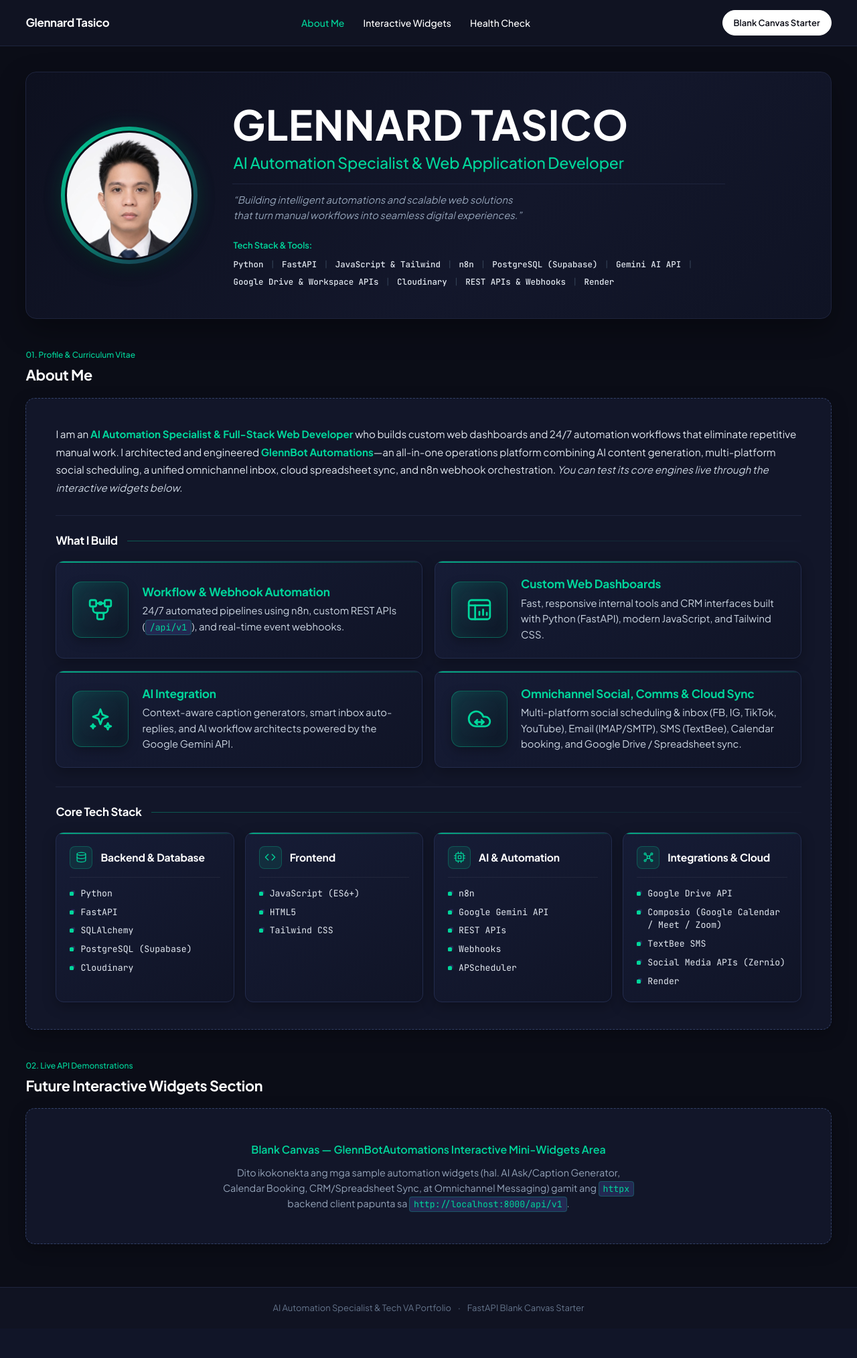
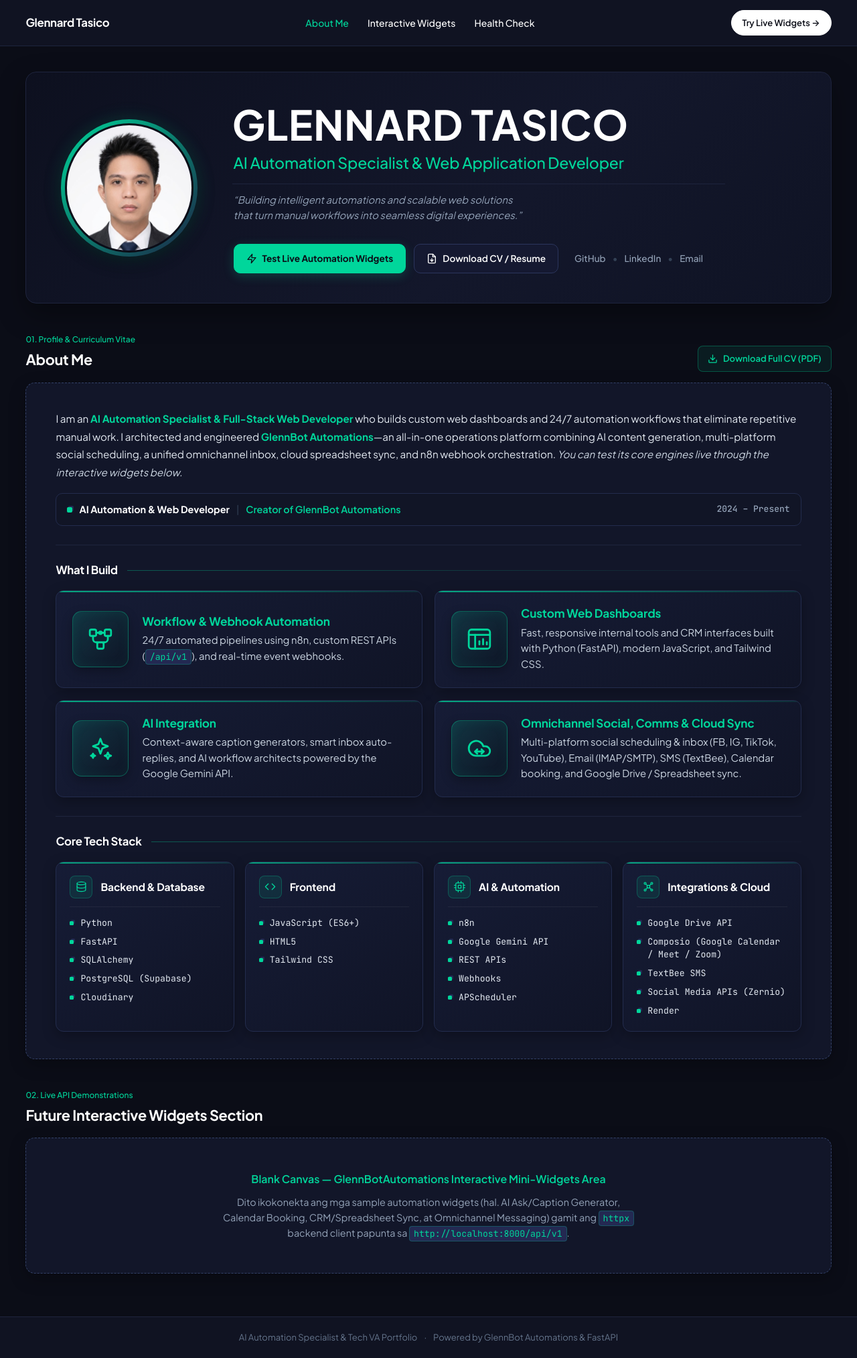
Before and after one commit to glennardtasicova-byte/Glennard-Tasico, a FastAPI app: page / in a window 1280 px wide. Shown: the whole page at 67% size. Before the commit the page ends 1960 px from the top, so only its background shows below. Run offline with FastAPI, Linux system fonts and the light colour scheme.

Commit message:
feat: add resume PDF generation and hero buttons
- Implement `_build_cv_pdf_bytes` for dynamic resume generation.
- Add primary and secondary CTA buttons to the hero section.
- Update CSS for improved button styling and layout.

```diff
--- a/main.py
+++ b/main.py
@@ -229,6 +229,82 @@ async def index(request: Request):
         return templates.TemplateResponse("index.html", context)
 
 
+from fastapi.responses import Response
+
+
+def _build_cv_pdf_bytes() -> bytes:
+    """Builds a clean, valid 1-page PDF resume for Glennard Tasico using pure Python."""
+    lines = [
+        ("F2", 18, 50, 760, "GLENNARD TASICO"),
+        ("F1", 11, 50, 742, "AI Automation Specialist & Full-Stack Web Application Developer"),
+        ("F1", 9, 50, 726, "Email: sccmoldgroup@gmail.com  |  GitHub: github.com/glennardtasico  |  Portfolio: GlennBot Automations"),
+        ("F2", 12, 50, 696, "ABOUT ME"),
+        ("F1", 9.5, 50, 680, "AI Automation Specialist & Full-Stack Web Developer building custom web dashboards and 24/7"),
+        ("F1", 9.5, 50, 667, "automation workflows that eliminate repetitive manual work. Architected and engineered GlennBot"),
+        ("F1", 9.5, 50, 654, "Automations - an all-in-one operations platform combining AI content generation, multi-platform"),
+        ("F1", 9.5, 50, 641, "social scheduling, unified omnichannel inbox, cloud spreadsheet sync, and n8n webhook orchestration."),
+        ("F2", 12, 50, 612, "EXPERIENCE & FEATURED ARCHITECTURE"),
+        ("F2", 10, 50, 596, "AI Automation & Full-Stack Web Developer | Creator of GlennBot Automations (2024 - Present)"),
+        ("F1", 9.5, 62, 581, "- Engineered 24/7 automated pipelines using n8n, custom FastAPI REST APIs (/api/v1), and webhooks."),
+        ("F1", 9.5, 62, 568, "- Built responsive internal tools, CRM dashboards, and cloud spreadsheet sync with Python & JS."),
+        ("F1", 9.5, 62, 555, "- Integrated Google Gemini API for context-aware caption generation, smart inbox auto-replies, and AI workflows."),
+        ("F1", 9.5, 62, 542, "- Unified omnichannel social scheduling & inbox (FB, IG, TikTok, YouTube), IMAP/SMTP Email, TextBee SMS,"),
+        ("F1", 9.5, 70, 529, "Composio Calendar/Meet booking, and two-way Google Drive / Spreadsheet synchronization."),
+        ("F2", 12, 50, 500, "WHAT I BUILD"),
+        ("F1", 9.5, 62, 484, "- Workflow & Webhook Automation: 24/7 automated pipelines using n8n, custom REST APIs (/api/v1), webhooks."),
+        ("F1", 9.5, 62, 471, "- Custom Web Dashboards: Fast, responsive internal tools and CRM interfaces (FastAPI, JS, Tailwind CSS)."),
+        ("F1", 9.5, 62, 458, "- AI Integration: Context-aware caption generators, smart inbox auto-replies, Gemini API workflows."),
+        ("F1", 9.5, 62, 445, "- Omnichannel Social, Comms & Cloud Sync: Multi-platform social, Email, SMS, Calendar, Drive/Sheets sync."),
+        ("F2", 12, 50, 416, "CORE TECH STACK"),
+        ("F1", 9.5, 62, 400, "- Backend & Database: Python, FastAPI, SQLAlchemy, PostgreSQL (Supabase), Cloudinary"),
+        ("F1", 9.5, 62, 387, "- Frontend: JavaScript (ES6+), HTML5, Tailwind CSS"),
+        ("F1", 9.5, 62, 374, "- AI & Automation: n8n, Google Gemini API, REST APIs, Webhooks, APScheduler"),
+        ("F1", 9.5, 62, 361, "- Integrations & Cloud: Google Drive API, Composio (Calendar/Meet/Zoom), TextBee SMS, Zernio, Render"),
+    ]
+    stream_cmds = ["BT"]
+    for font_key, size, x, y, text in lines:
+        safe_text = text.replace("\\", "\\\\").replace("(", "\\(").replace(")", "\\)")
+        stream_cmds.append(f"/{font_key} {size} Tf 1 0 0 1 {x} {y} Tm ({safe_text}) Tj")
+    stream_cmds.append("ET")
+    content_bytes = "\n".join(stream_cmds).encode("latin-1", errors="replace")
+
+    objs = [
+        b"1 0 obj\n<< /Type /Catalog /Pages 2 0 R >>\nendobj\n",
+        b"2 0 obj\n<< /Type /Pages /Kids [3 0 R] /Count 1 >>\nendobj\n",
+        b"3 0 obj\n<< /Type /Page /Parent 2 0 R /MediaBox [0 0 612 792] /Resources << /Font << /F1 4 0 R /F2 5 0 R >> >> /Contents 6 0 R >>\nendobj\n",
+        b"4 0 obj\n<< /Type /Font /Subtype /Type1 /BaseFont /Helvetica >>\nendobj\n",
+        b"5 0 obj\n<< /Type /Font /Subtype /Type1 /BaseFont /Helvetica-Bold >>\nendobj\n",
+        f"6 0 obj\n<< /Length {len(content_bytes)} >>\nstream\n".encode("latin-1") + content_bytes + b"\nendstream\nendobj\n",
+    ]
+    out = bytearray(b"%PDF-1.4\n")
+    offsets = []
+    for obj in objs:
+        offsets.append(len(out))
+        out.extend(obj)
+    xref_pos = len(out)
+    out.extend(f"xref\n0 {len(objs) + 1}\n0000000000 65535 f \n".encode("latin-1"))
+    for off in offsets:
+        out.extend(f"{off:010d} 00000 n \n".encode("latin-1"))
+    out.extend(
+        f"trailer\n<< /Size {len(objs) + 1} /Root 1 0 R >>\nstartxref\n{xref_pos}\n%%EOF\n".encode("latin-1")
+    )
+    return bytes(out)
+
+
+@app.api_route("/cv/download", methods=["GET", "HEAD"])
+async def download_cv():
+    """Serves a downloadable PDF Resume/CV for Glennard Tasico."""
+    pdf_bytes = _build_cv_pdf_bytes()
+    return Response(
+        content=pdf_bytes,
+        media_type="application/pdf",
+        headers={
+            "Content-Disposition": 'attachment; filename="Glennard_Tasico_CV.pdf"',
+            "Cache-Control": "no-cache",
+        },
+    )
+
+
 @app.api_route("/health", methods=["GET", "HEAD"])
 @app.api_route("/api/health", methods=["GET", "HEAD"])
 async def health_check():
--- a/static/css/style.css
+++ b/static/css/style.css
@@ -202,38 +202,100 @@ body {
   text-wrap: balance;
 }
 
-.resume-stack {
-  margin-top: 8px;
-  padding-top: 10px;
+.hero-actions-bar {
+  margin-top: 12px;
+  padding-top: 14px;
   padding-left: 2px;
   display: flex;
   flex-wrap: wrap;
   align-items: center;
-  gap: 8px 12px;
-  font-size: clamp(0.8125rem, 0.95vw, 0.925rem);
+  gap: 14px 24px;
 }
 
-.stack-label {
-  font-weight: 600;
-  color: var(--accent-primary);
-  letter-spacing: -0.01em;
-  white-space: nowrap;
-}
-
-.stack-items {
+.hero-cta-group {
   display: flex;
   flex-wrap: wrap;
   align-items: center;
-  gap: 6px 10px;
-  font-family: var(--font-mono);
-  font-size: clamp(0.78rem, 0.9vw, 0.875rem);
-  font-weight: 500;
-  color: #e2e8f0;
+  gap: 12px;
 }
 
-.stack-sep {
+.btn-hero-primary {
+  display: inline-flex;
+  align-items: center;
+  gap: 8px;
+  font-size: 0.85rem;
+  font-weight: 700;
+  color: #0b0d17;
+  background-color: var(--accent-primary);
+  border: 1px solid var(--accent-primary);
+  padding: 10px 18px;
+  border-radius: 10px;
+  text-decoration: none;
+  white-space: nowrap;
+  flex-shrink: 0;
+  transition: transform 150ms cubic-bezier(0.16, 1, 0.3, 1), background-color 150ms ease, box-shadow 150ms ease;
+  box-shadow: 0 4px 16px rgba(0, 214, 155, 0.22);
+}
+
+.btn-hero-primary:hover {
+  transform: translateY(-2px);
+  background-color: #12eab0;
+  box-shadow: 0 8px 22px rgba(0, 214, 155, 0.32);
+}
+
+.btn-hero-primary svg,
+.btn-hero-secondary svg {
+  width: 16px;
+  height: 16px;
+  flex-shrink: 0;
+}
+
+.btn-hero-secondary {
+  display: inline-flex;
+  align-items: center;
+  gap: 8px;
+  font-size: 0.85rem;
+  font-weight: 600;
+  color: var(--text-primary);
+  background-color: rgba(22, 27, 51, 0.85);
+  border: 1px solid #2b355c;
+  padding: 10px 18px;
+  border-radius: 10px;
+  text-decoration: none;
+  white-space: nowrap;
+  flex-shrink: 0;
+  transition: transform 150ms cubic-bezier(0.16, 1, 0.3, 1), border-color 150ms ease, color 150ms ease;
+}
+
+.btn-hero-secondary:hover {
+  transform: translateY(-2px);
+  border-color: var(--accent-primary);
+  color: var(--accent-primary);
+}
+
+.hero-social-links {
+  display: flex;
+  align-items: center;
+  gap: 10px;
+  font-size: 0.85rem;
+  font-weight: 500;
+}
+
+.hero-social-link {
+  color: var(--text-secondary);
+  text-decoration: none;
+  white-space: nowrap;
+  transition: color 150ms ease;
+}
+
+.hero-social-link:hover {
+  color: var(--accent-primary);
+  text-decoration: underline;
+  text-underline-offset: 4px;
+}
+
+.social-sep {
   color: #334155;
-  font-weight: 400;
   user-select: none;
 }
 
@@ -248,6 +310,49 @@ body {
   display: flex;
   flex-direction: column;
   gap: 4px;
+}
+
+.section-header-split {
+  flex-direction: row;
+  align-items: flex-end;
+  justify-content: space-between;
+  gap: 16px;
+  flex-wrap: wrap;
+}
+
+.section-header-titles {
+  display: flex;
+  flex-direction: column;
+  gap: 4px;
+}
+
+.btn-section-cv {
+  display: inline-flex;
+  align-items: center;
+  gap: 8px;
+  font-size: 0.8125rem;
+  font-weight: 600;
+  color: var(--accent-primary);
+  background-color: rgba(0, 214, 155, 0.08);
+  border: 1px solid rgba(0, 214, 155, 0.3);
+  padding: 8px 14px;
+  border-radius: 8px;
+  text-decoration: none;
+  white-space: nowrap;
+  flex-shrink: 0;
+  transition: background-color 150ms ease, border-color 150ms ease, transform 150ms ease;
+}
+
+.btn-section-cv:hover {
+  background-color: rgba(0, 214, 155, 0.16);
+  border-color: var(--accent-primary);
+  transform: translateY(-1px);
+}
+
+.btn-section-cv svg {
+  width: 15px;
+  height: 15px;
+  flex-shrink: 0;
 }
 
 .section-index {
@@ -342,6 +447,59 @@ body {
 .cv-intro-text em {
   color: #cbd5e1;
   font-style: italic;
+}
+
+.experience-timeline-bar {
+  display: flex;
+  align-items: center;
+  justify-content: space-between;
+  flex-wrap: wrap;
+  gap: 10px 20px;
+  padding: 12px 16px;
+  background: rgba(16, 20, 38, 0.75);
+  border: 1px solid #232c4d;
+  border-radius: 10px;
+  margin-top: 2px;
+}
+
+.experience-role-main {
+  display: flex;
+  align-items: center;
+  flex-wrap: wrap;
+  gap: 8px 10px;
+  font-size: 0.9rem;
+}
+
+.experience-marker {
+  width: 8px;
+  height: 8px;
+  border-radius: 2px;
+  background-color: var(--accent-primary);
+  box-shadow: 2px -2px 0 var(--accent-secondary);
+  flex-shrink: 0;
+}
+
+.experience-title {
+  font-weight: 700;
+  color: var(--text-primary);
+}
+
+.experience-divider {
+  color: #334155;
+  user-select: none;
+}
+
+.experience-org {
+  font-weight: 600;
+  color: var(--accent-primary);
+}
+
+.experience-period {
+  font-family: var(--font-mono);
+  font-size: 0.8125rem;
+  font-weight: 500;
+  color: var(--text-secondary);
+  white-space: nowrap;
 }
 
 /* Web Cards Grids */
@@ -595,8 +753,9 @@ code {
     text-align: center;
     gap: 20px;
   }
-  .resume-stack,
-  .stack-items {
+  .hero-actions-bar,
+  .hero-cta-group,
+  .hero-social-links {
     justify-content: center;
   }
   .placeholder-box {
--- a/templates/index.html
+++ b/templates/index.html
@@ -14,7 +14,7 @@
   <link href="https://fonts.googleapis.com/css2?family=JetBrains+Mono:wght@400;500&family=Plus+Jakarta+Sans:wght@400;500;600;700&display=swap" rel="stylesheet" />
 
   <!-- Custom Stylesheet -->
-  <link rel="stylesheet" href="/static/css/style.css?v=8" />
+  <link rel="stylesheet" href="/static/css/style.css?v=9" />
 </head>
 <body>
   <!-- Top Bar Navigation -->
@@ -27,7 +27,7 @@
         <a href="/health" class="nav-link" target="_blank" rel="noopener">Health Check</a>
       </nav>
       <div class="header-action">
-        <a href="#interactive-widgets" class="btn-outline">Blank Canvas Starter</a>
+        <a href="#interactive-widgets" class="btn-outline">Try Live Widgets &rarr;</a>
       </div>
     </div>
   </header>
@@ -51,29 +51,31 @@
           <p class="resume-quote">
             &ldquo;Building intelligent automations and scalable web solutions that turn manual workflows into seamless digital experiences.&rdquo;
           </p>
-          <div class="resume-stack" aria-label="Tech Stack and Tools">
-            <span class="stack-label">Tech Stack &amp; Tools:</span>
-            <span class="stack-items">
-              <span>Python</span>
-              <span class="stack-sep" aria-hidden="true">|</span>
-              <span>FastAPI</span>
-              <span class="stack-sep" aria-hidden="true">|</span>
-              <span>JavaScript &amp; Tailwind</span>
-              <span class="stack-sep" aria-hidden="true">|</span>
-              <span>n8n</span>
-              <span class="stack-sep" aria-hidden="true">|</span>
-              <span>PostgreSQL (Supabase)</span>
-              <span class="stack-sep" aria-hidden="true">|</span>
-              <span>Gemini AI API</span>
-              <span class="stack-sep" aria-hidden="true">|</span>
-              <span>Google Drive &amp; Workspace APIs</span>
-              <span class="stack-sep" aria-hidden="true">|</span>
-              <span>Cloudinary</span>
-              <span class="stack-sep" aria-hidden="true">|</span>
-              <span>REST APIs &amp; Webhooks</span>
-              <span class="stack-sep" aria-hidden="true">|</span>
-              <span>Render</span>
-            </span>
+          <div class="hero-actions-bar">
+            <div class="hero-cta-group">
+              <a href="#interactive-widgets" class="btn-hero-primary">
+                <svg viewBox="0 0 24 24" fill="none" stroke="currentColor" stroke-width="2" stroke-linecap="round" stroke-linejoin="round" aria-hidden="true">
+                  <polygon points="13 2 3 14 12 14 11 22 21 10 12 10 13 2" />
+                </svg>
+                <span>Test Live Automation Widgets</span>
+              </a>
+              <a href="/cv/download" class="btn-hero-secondary" download="Glennard_Tasico_CV.pdf">
+                <svg viewBox="0 0 24 24" fill="none" stroke="currentColor" stroke-width="2" stroke-linecap="round" stroke-linejoin="round" aria-hidden="true">
+                  <path d="M14 2H6a2 2 0 0 0-2 2v16a2 2 0 0 0 2 2h12a2 2 0 0 0 2-2V8z" />
+                  <polyline points="14 2 14 8 20 8" />
+                  <line x1="12" y1="18" x2="12" y2="12" />
+                  <polyline points="9 15 12 18 15 15" />
+                </svg>
+                <span>Download CV / Resume</span>
+              </a>
+            </div>
+            <div class="hero-social-links" aria-label="Social and Contact Links">
+              <a href="https://github.com/glennardtasico" target="_blank" rel="noopener noreferrer" class="hero-social-link">GitHub</a>
+              <span class="social-sep" aria-hidden="true">&bull;</span>
+              <a href="https://www.linkedin.com/in/glennard-tasico" target="_blank" rel="noopener noreferrer" class="hero-social-link">LinkedIn</a>
+              <span class="social-sep" aria-hidden="true">&bull;</span>
+              <a href="mailto:sccmoldgroup@gmail.com" class="hero-social-link">Email</a>
+            </div>
           </div>
         </div>
       </div>
@@ -81,16 +83,35 @@
 
     <!-- Section 1: About Me Section -->
     <section id="about-cv" class="canvas-section" aria-labelledby="about-cv-heading">
-      <div class="section-header">
-        <span class="section-index">01. Profile &amp; Curriculum Vitae</span>
-        <h2 id="about-cv-heading" class="section-title">About Me</h2>
+      <div class="section-header section-header-split">
+        <div class="section-header-titles">
+          <span class="section-index">01. Profile &amp; Curriculum Vitae</span>
+          <h2 id="about-cv-heading" class="section-title">About Me</h2>
+        </div>
+        <a href="/cv/download" class="btn-section-cv" download="Glennard_Tasico_CV.pdf">
+          <svg viewBox="0 0 24 24" fill="none" stroke="currentColor" stroke-width="2" stroke-linecap="round" stroke-linejoin="round" aria-hidden="true">
+            <path d="M21 15v4a2 2 0 0 1-2 2H5a2 2 0 0 1-2-2v-4" />
+            <polyline points="7 10 12 15 17 10" />
+            <line x1="12" y1="15" x2="12" y2="3" />
+          </svg>
+          <span>Download Full CV (PDF)</span>
+        </a>
       </div>
       <div class="placeholder-box cv-card">
-        <!-- Bio -->
+        <!-- Bio & Experience Role Timeline -->
         <div class="cv-group">
           <p class="cv-intro-text">
             I am an <strong>AI Automation Specialist &amp; Full-Stack Web Developer</strong> who builds custom web dashboards and 24/7 automation workflows that eliminate repetitive manual work. I architected and engineered <strong>GlennBot Automations</strong>&mdash;an all-in-one operations platform combining AI content generation, multi-platform social scheduling, a unified omnichannel inbox, cloud spreadsheet sync, and n8n webhook orchestration. <em>You can test its core engines live through the interactive widgets below.</em>
           </p>
+          <div class="experience-timeline-bar">
+            <div class="experience-role-main">
+              <span class="experience-marker" aria-hidden="true"></span>
+              <span class="experience-title">AI Automation &amp; Web Developer</span>
+              <span class="experience-divider" aria-hidden="true">|</span>
+              <span class="experience-org">Creator of GlennBot Automations</span>
+            </div>
+            <span class="experience-period">2024 &ndash; Present</span>
+          </div>
         </div>
 
         <!-- What I Build (Horizontal Split Web Cards Grid) -->
@@ -292,8 +313,8 @@
   <footer class="site-footer">
     <div class="container footer-inner">
       <span>AI Automation Specialist &amp; Tech VA Portfolio</span>
-      <span>·</span>
-      <span>FastAPI Blank Canvas Starter</span>
+      <span>&middot;</span>
+      <span>Powered by GlennBot Automations &amp; FastAPI</span>
     </div>
   </footer>
 
```
Also changed, not shown: .aistudio/artifacts/brain/1969a548-920b-475b-9a79-cda10f55f2fd/.tempmediaStorage/r5-production-ready-desktop.png (added).
